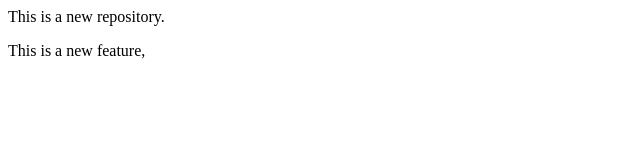
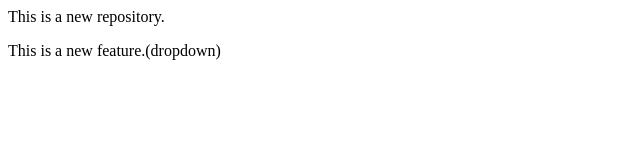
Before and after one commit to rsharma948/LocalRepo, a plain HTML site: page index.html in a window 1280 px wide. Shown: the full height of the page, 0-640 px from the left. Drawn offline with Linux system fonts and the light colour scheme.

Commit message:
Add Dropdown

```diff
--- a/index.html
+++ b/index.html
@@ -1,2 +1,2 @@
 <p>This is a new repository.</p>
-<p>This is a new feature,</p>
+<p>This is a new feature.(dropdown)</p>
```
